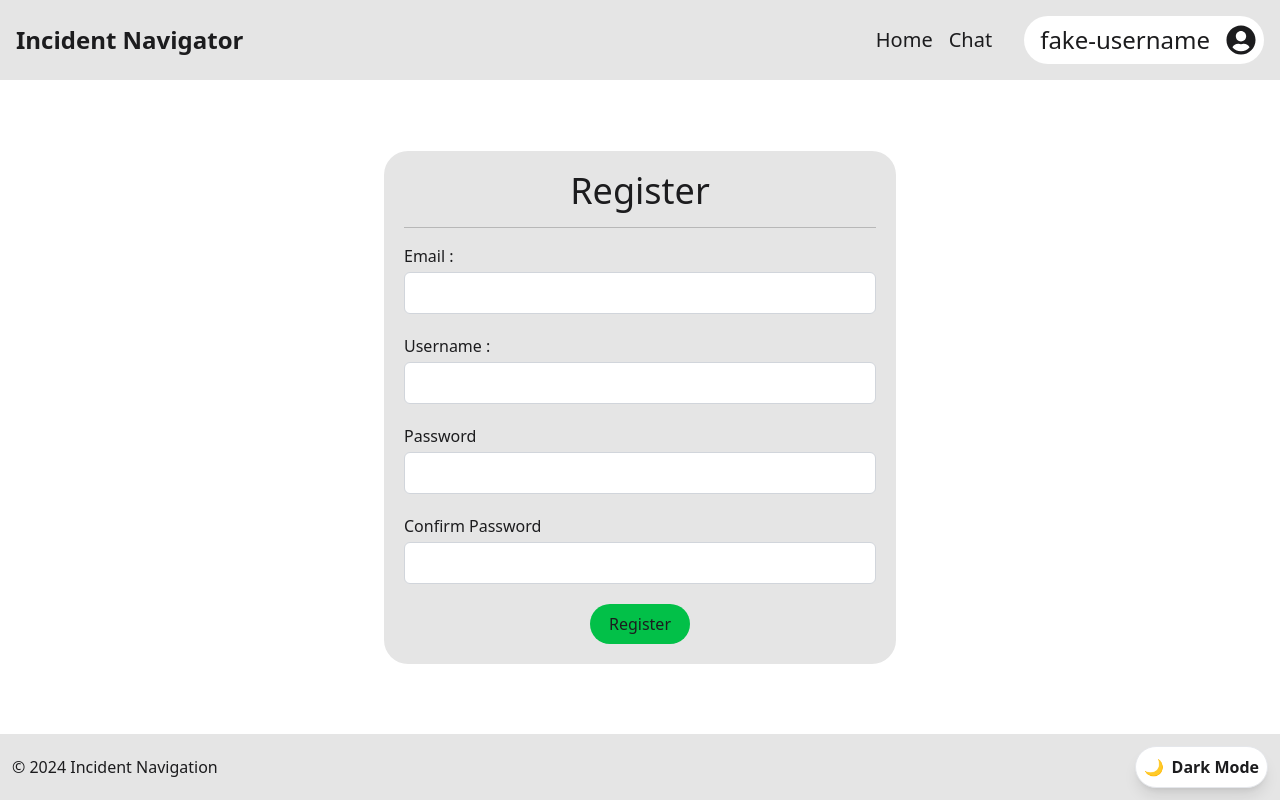
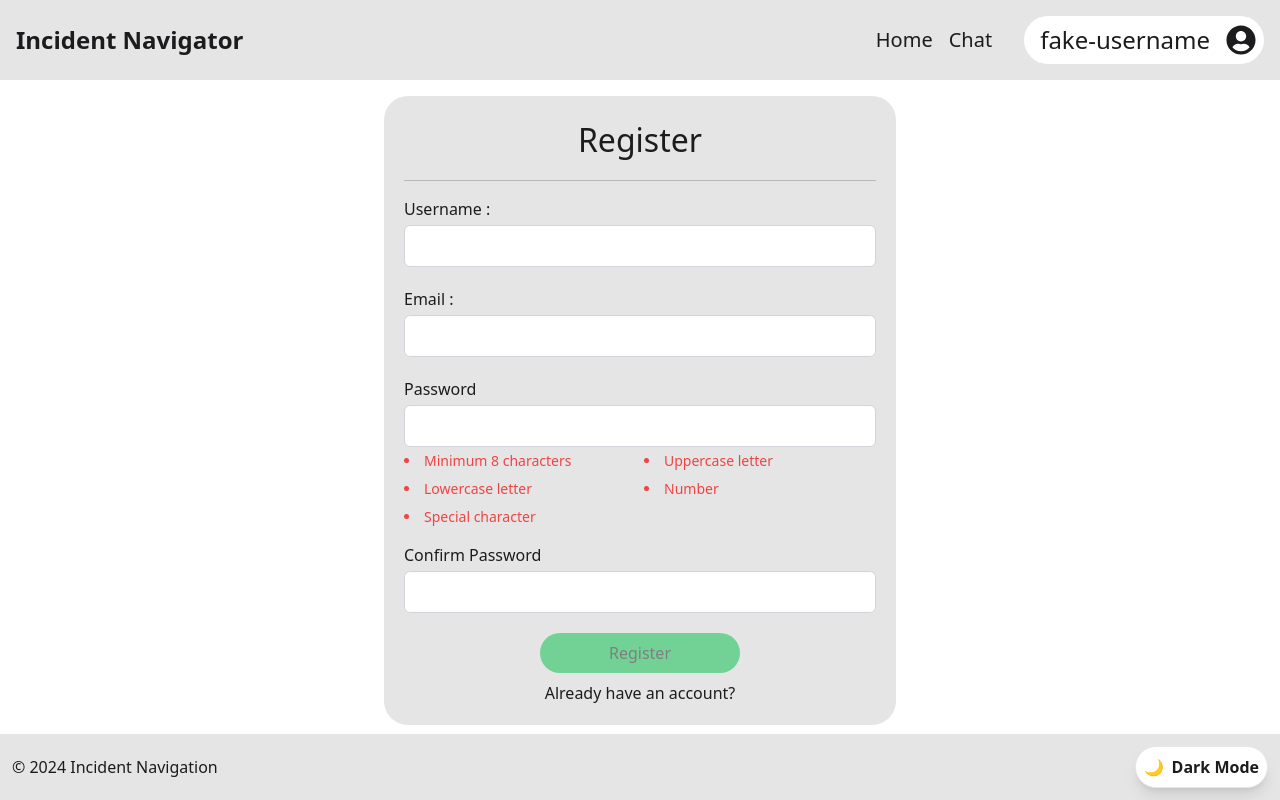
Before and after one commit to MrSneaker/IncidentNavigatorProject, a React (Create React App) app in the folder incident-nav-react/: page /register in a window 1280 px wide. Built offline with nearby package versions, Linux system fonts and the light colour scheme.

Commit message:
#4 Ajout de critère pour le mot de passe

```diff
--- a/incident-nav-react/src/pages/RegisterPage.js
+++ b/incident-nav-react/src/pages/RegisterPage.js
@@ -1,22 +1,21 @@
 import React, { useState } from "react";
+import { Link } from "react-router-dom";
+
 export default function RegisterPage() {
     const [emailError, setEmailError] = useState("");
     const [usernameError, setUsernameError] = useState("");
-    const [passwordError, setPasswordError] = useState("");
     const [confirmPasswordError, setConfirmPasswordError] = useState("");
 
     const fields = [
-
+        {
+            label: "Username :",
+            id: "username",
+            type: "text",
+        },
         {
             label: "Email :",
             id: "email",
             type: "email",
-
-        },
-        {
-            label: "Username :",
-            id: "username",
-            type: "text",
         },
         {
             label: "Password",
@@ -30,20 +29,66 @@ export default function RegisterPage() {
         },
     ];
 
+    const [formValues, setFormValues] = useState({
+        email: "",
+        username: "",
+        password: "",
+        confirm_password: ""
+    });
+
+    const passwordCriteria = {
+        minLength: { label: 'Minimum 8 characters', isValid: false },
+        uppercase: { label: 'Uppercase letter', isValid: false },
+        lowercase: { label: 'Lowercase letter', isValid: false },
+        number: { label: 'Number', isValid: false },
+        specialChar: { label: 'Special character', isValid: false },
+    };
+
+    const [criteria, setCriteria] = useState(passwordCriteria);
+
+    const isFormValid = () => {
+        return (
+            formValues.email &&
+            formValues.username &&
+            formValues.password &&
+            formValues.confirm_password &&
+            !emailError &&
+            !usernameError &&
+            !confirmPasswordError
+        );
+    };
+
     function onFieldChange(e) {
         const { id, value } = e.target;
+        setFormValues({ ...formValues, [id]: value });
+
         switch (id) {
             case "email":
                 setEmailError("");
+                if (!value.includes("@")) {
+                    setEmailError("Invalid email");
+                }
                 break;
             case "username":
                 setUsernameError("");
+                if (value.length < 4) {
+                    setUsernameError("Username must be at least 4 characters long");
+                }
                 break;
             case "password":
-                setPasswordError("");
+                const newCriteria = { ...criteria };
+                newCriteria.minLength.isValid = value.length >= 8;
+                newCriteria.uppercase.isValid = /[A-Z]/.test(value);
+                newCriteria.lowercase.isValid = /[a-z]/.test(value);
+                newCriteria.number.isValid = /[0-9]/.test(value);
+                newCriteria.specialChar.isValid = /[!@#$%^&*(),.?":{}|<>+\-=_]/.test(value);
+                setCriteria(newCriteria);
                 break;
             case "confirm_password":
                 setConfirmPasswordError("");
+                if (value !== formValues.password) {
+                    setConfirmPasswordError("Passwords do not match");
+                }
                 break;
             default:
                 break;
@@ -52,33 +97,15 @@ export default function RegisterPage() {
 
     function onSubmit(e) {
         e.preventDefault();
-        const email = e.target.email.value;
-        const username = e.target.username.value;
-        const password = e.target.password.value;
-        const confirmPassword = e.target.confirm_password.value;
-
-        if (!email.includes("@")) {
-            setEmailError("Invalid email");
-        }
-        if (username.length < 4) {
-            setUsernameError("Username must be at least 4 characters long");
-        }
-        if (password.length < 8) {
-            setPasswordError("Password must be at least 8 characters long");
-        }
-        if (password !== confirmPassword) {
-            setConfirmPasswordError("Passwords do not match");
-        }
     }
 
     return (
         <div className="bg-light-background text-light-text dark:bg-dark-background dark:text-dark-text p-5 rounded-3xl max-w-lg mx-auto my-auto">
-            <h1 className="text-4xl mb-4 text-center">
+            <h1 className="text-[4vh] mb-4 text-center">
                 Register
             </h1>
             <hr className="my-4 dark:border-white/20 border-black/20" />
             <form className="space-y-4 flex flex-wrap p-0" onSubmit={onSubmit}>
-
                 {fields.map((field) => (
                     <div key={field.label} className="flex flex-col w-full gap-1">
                         <label htmlFor={field.id}>{field.label}</label>
@@ -88,31 +115,39 @@ export default function RegisterPage() {
                             className="p-2 rounded-md border border-gray-300 dark:border-gray-700 focus:outline-none focus:ring-2 focus:ring-light-accent dark:focus:ring-dark-accent bg-light-surface dark:bg-dark-surface"
                             onChange={onFieldChange}
                         />
-                        {
-                            (() => {
+                        {(() => {
                             switch (field.id) {
                                 case "email":
                                     return <p className="text-red-500">{emailError}</p>;
                                 case "username":
                                     return <p className="text-red-500">{usernameError}</p>;
                                 case "password":
-                                        return <p className="text-red-500">{passwordError}</p>;
+                                    return (
+                                        <div>
+                                            <ul className="list-disc list-inside text-sm grid grid-cols-2 gap-2">
+                                                {Object.entries(criteria).map(([key, { label, isValid }]) => (
+                                                    <li key={key} className={isValid ? 'text-green-500' : 'text-red-500'}>{label}</li>
+                                                ))}
+                                            </ul>
+                                        </div>
+                                    );
                                 case "confirm_password":
                                     return <p className="text-red-500">{confirmPasswordError}</p>;
                                 default:
                                     return <p></p>;
                             }
-                            })()
-                        }
+                        })()}
                     </div>
                 ))}
 
-                <div className="flex justify-center items-center w-full">
-                    <button type="submit" className="bg-light-accent dark:bg-dark-accent text-light-text dark:text-dark-text p-2 px-4 min-w-[100px] rounded-full">
+                <div className="flex flex-col justify-center items-center w-full">
+                    <button type="submit" className="bg-light-accent dark:bg-dark-accent text-light-text dark:text-dark-text disabled:opacity-50 p-2 px-4 min-w-[200px] rounded-full" disabled={!isFormValid()}>
                         Register
                     </button>
+                    <Link to="/login" className="hover:text-light-accent hover:dark:text-dark-accent mt-2 hover:underline">
+                        Already have an account?
+                    </Link>
                 </div>
-
             </form>
         </div>
     );
```
Lines whose indentation alone changed are shown as unchanged.
